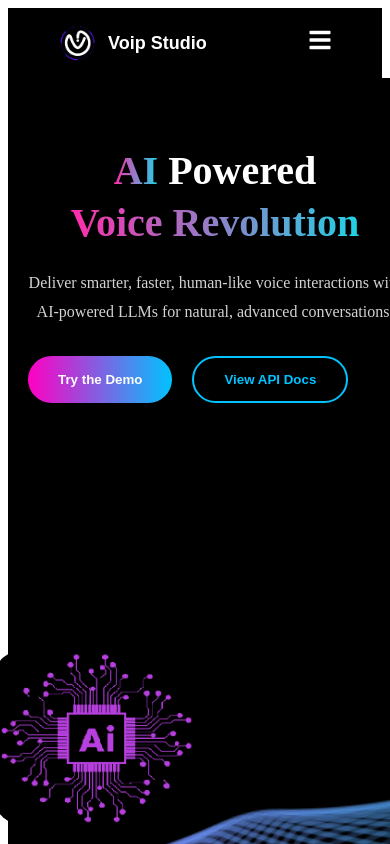
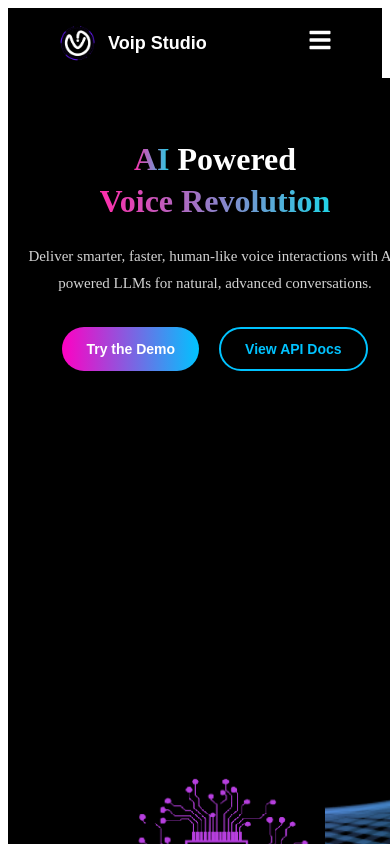
Before and after one commit to Ruthrapathi-murugan/Voipstudio, a React (Vite) app: page / in a window 390 px wide. Shown: the top 844 px of the page. Built offline with nearby package versions, Linux system fonts and the light colour scheme.

Commit message:
responsive and bg

```diff
--- a/src/components/Hero.css
+++ b/src/components/Hero.css
@@ -1,10 +1,12 @@
+/* Hero Section */
+
 .hero {
   background-image: url('../assets/bg.PNG');
-  background-size: cover;            /* Make sure it covers the whole hero */
-  background-position: center center;/* Always keep the image centered */
-  background-repeat: no-repeat;      /* Prevent image tiling */
+  background-size: cover;
+  background-position: center center;
+  background-repeat: no-repeat;
   width: 100%;
-  min-height: 100vh;                 /* Make hero take full viewport height */
+  min-height: 100vh;
   display: flex;
   align-items: center;
   justify-content: space-between;
@@ -13,7 +15,7 @@
   color: #fff;
 }
 
-
+/* Text Content */
 
 .hero-text {
   max-width: 550px;
@@ -37,6 +39,8 @@
   margin-bottom: 30px;
   color: #d3d3d3;
 }
+
+/* Buttons */
 
 .hero-buttons {
   display: flex;
@@ -75,6 +79,8 @@
   color: #050017;
 }
 
+/* Image Section */
+
 .hero-image {
   position: relative;
 }
@@ -84,16 +90,40 @@
   height: auto;
   border-radius: 20%;
   position: relative;
-  top: -130px;        /* move image up by 20px */
-  left: -120px;        /* move image to the right by 20px */
+  top: -130px;
+  left: -120px;
 }
 
-/* Responsive */
+/* Responsive Styles */
+
+@media (max-width: 992px) {
+  .hero {
+    padding: 40px 40px;
+  }
+
+  .hero-text h1 {
+    font-size: 48px;
+  }
+
+  .hero-text p {
+    font-size: 17px;
+  }
+
+  .hero-image img {
+    top: -100px;
+    left: -80px;
+  }
+}
+
 @media (max-width: 768px) {
   .hero {
     flex-direction: column;
     padding: 40px 20px;
     text-align: center;
+  }
+
+  .hero-text {
+    max-width: 100%;
   }
 
   .hero-text h1 {
@@ -104,11 +134,39 @@
     font-size: 16px;
   }
 
+  .hero-buttons {
+    justify-content: center;
+  }
+
   .hero-image {
     margin-top: 30px;
+    display: flex;
+    justify-content: center;
   }
 
   .hero-image img {
-    max-width: 260px;
+    width: 260px;
+    top: 0;
+    left: 0;
   }
 }
+
+@media (max-width: 480px) {
+  .hero-text h1 {
+    font-size: 32px;
+  }
+
+  .hero-text p {
+    font-size: 15px;
+  }
+
+  .gradient-btn,
+  .gradient-btn-outline {
+    padding: 12px 24px;
+    font-size: 14px;
+  }
+
+  .hero-image img {
+    width: 220px;
+  }
+}
--- a/src/components/Pricing.css
+++ b/src/components/Pricing.css
@@ -1,7 +1,8 @@
+/* Base Pricing Section Styles */
+
 .pricing-section {
   padding: 60px 20px;
   background-image: url('../assets/bg.PNG');
-
   color: white;
   text-align: center;
   position: relative;
@@ -11,6 +12,8 @@
   font-size: 36px;
   margin-bottom: 20px;
 }
+
+/* Toggle Buttons */
 
 .toggle-buttons {
   margin: 20px 0;
@@ -28,7 +31,7 @@
   border-radius: 20px;
   cursor: pointer;
   font-size: 16px;
-  transition: 0.3s;
+  transition: background-color 0.3s;
 }
 
 .toggle-buttons button:hover {
@@ -39,6 +42,8 @@
   background-color: #0a3d64;
   color: #fff;
 }
+
+/* Pricing Cards */
 
 .pricing-cards {
   display: flex;
@@ -79,6 +84,8 @@
   margin: 15px 0;
 }
 
+/* Pricing Robot Image */
+
 .pricing-robot {
   position: absolute;
   bottom: 20px;
@@ -87,8 +94,13 @@
   border-radius: 15px;
 }
 
-/* ✅ Responsive Styles */
+/* Tablet Responsive (max-width: 768px) */
+
 @media (max-width: 768px) {
+  .pricing-section {
+    padding: 50px 15px;
+  }
+
   .pricing-section h2 {
     font-size: 30px;
   }
@@ -99,7 +111,7 @@
   }
 
   .toggle-buttons button {
-    padding: 12px 25px;
+    padding: 12px 30px;
     font-size: 14px;
   }
 
@@ -131,6 +143,8 @@
   }
 }
 
+/* Mobile Responsive (max-width: 480px) */
+
 @media (max-width: 480px) {
   .pricing-section h2 {
     font-size: 26px;
```
Also changed, not shown: src/components/VoiceCallSystem.css (+12 -1 lines).
